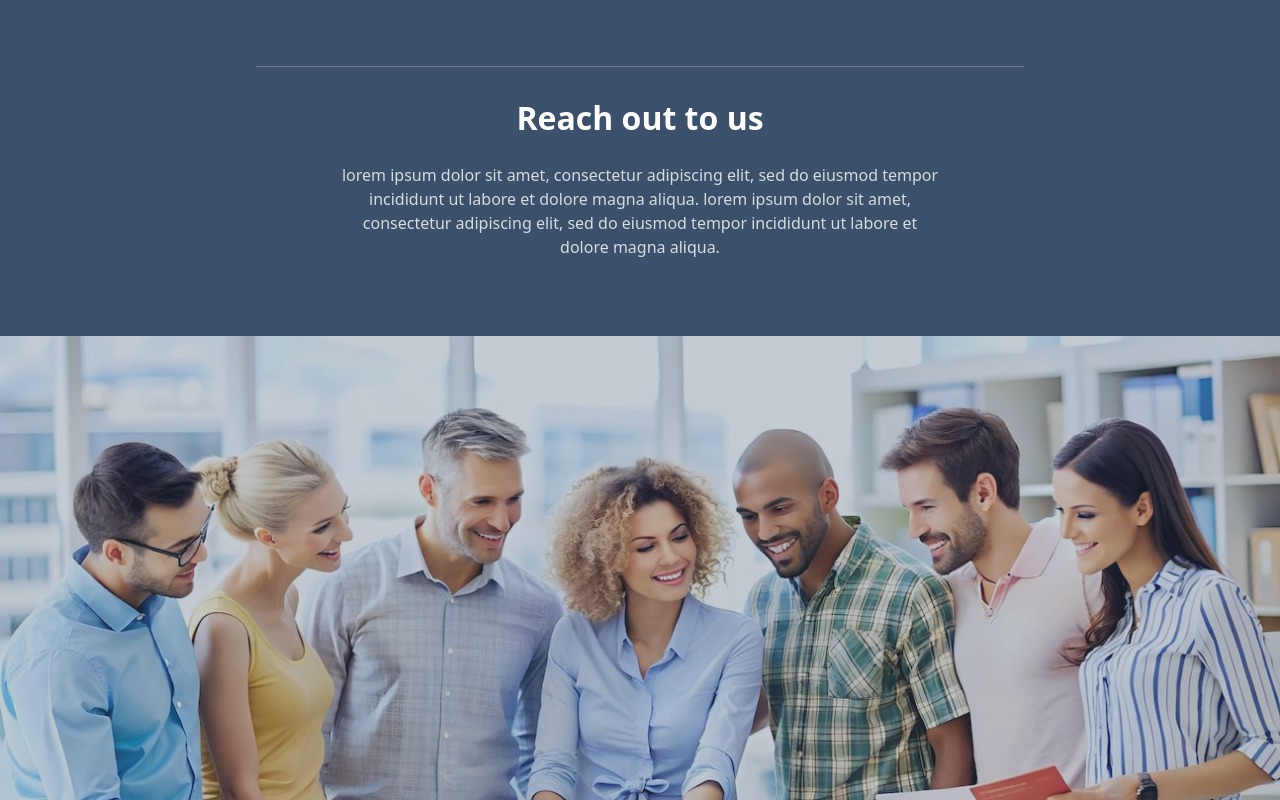
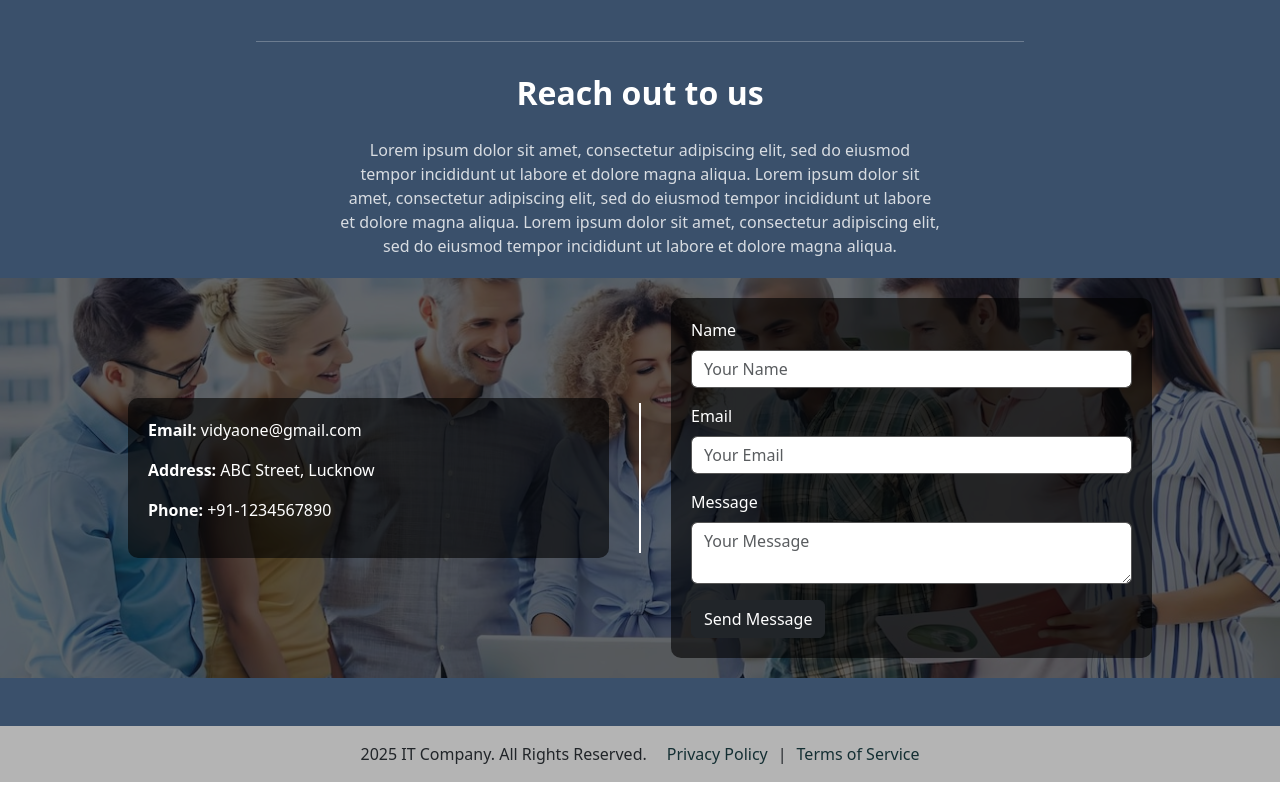
Before and after one commit to kkpathak2000/IT-company-website-Page-React.js, a React (Create React App) app: page / in a window 1280 px wide. Shown: the part 1320-2120 px from the top of the page. Built offline with nearby package versions, Linux system fonts and the light colour scheme.

Commit message:
Refactor contact section layout and styling; enhance image overlay and update text structure

```diff
--- a/src/App.css
+++ b/src/App.css
@@ -18,7 +18,7 @@ body {
     position:fixed !important;
     width: 100%;
     z-index: 1000;
-    border-radius: 5px;
+    border-radius: 2px;
     top: 0;
   }
 
@@ -65,7 +65,7 @@ body {
   position: absolute;
   left: 0;
   top: 0;
-  width: 80%;
+  width: 100%;
   height: 100%;
   background: linear-gradient(to right, rgba(0, 0, 0, 0.98), transparent);
   z-index: 1;
@@ -74,7 +74,7 @@ body {
 .home-text-overlay {
   position: absolute;
   top: 50%;
-  left: 22%;
+  left: 26%;
   transform: translate(-50%, -50%);
   color: white;
   font-size:larger;
@@ -125,22 +125,38 @@ body {
   margin-top: 2%;
 }
 
-  .contact-container {
+.contact-image-container {
+  position: relative;
+  width: 100%;
+  height: 400px;
+}
+
+.contact-image {
+  width: 100%;
+  height: 100%;
+  object-fit: cover;
+  opacity: 0.7;
+}
+
+.contact-overlay {
+  position: absolute;
+  top: 0;
+  left: 0;
+  width: 100%;
+  height: 100%;
   display: flex;
   justify-content: space-between;
   align-items: center;
-    width: 80%;
-    margin: auto;
-    padding-top: 20px;
+  padding: 30px 10%;
+  background: rgba(0, 0, 0, 0.5);
 }
 
 .contact-info {
   text-align: left;
   flex: 1;
-  }
-
-  .contact-info p {
-    margin: 10px 0;
+  background: rgba(0, 0, 0, 0.6);
+  padding: 20px;
+  border-radius: 10px;
 }
 
 .separator {
@@ -153,32 +169,22 @@ body {
 .contact-form {
   flex: 1;
   text-align: left;
+  background: rgba(0, 0, 0, 0.6);
+  padding: 20px;
+  border-radius: 10px;
 }
 
-  .contact-form input, .contact-form textarea {
+.contact-form input,
+.contact-form textarea {
   border: 1px solid #555;
   color: #000;
   background-color: #fff;
 }
 
-  .contact-form input:focus, .contact-form textarea:focus {
+.contact-form input:focus,
+.contact-form textarea:focus {
   border-color: #00bcd4;
   outline: none;
-  }
-
-.contact-image-container {
-  width: 100%;
-  margin: 20px 0;
-  margin-top: 6%;
-}
-
-.contact-image {
-  width: 100%;
-  height: auto;
-  display: block;
-  object-fit: cover;
-  opacity: 0.7;
-  border-radius: 0px;
 }
 
 
@@ -220,7 +226,6 @@ body {
   font-size: 2rem;
   font-weight: bold;
   margin-bottom: 10px;
-  margin-top: 2%;
   text-align: center;
   color: #ffffff;
 }
@@ -260,7 +265,6 @@ body {
 }
 
 .services-footer {
-  /* display: flex; */
   justify-content: center;
   align-items: center;
   color: #ffffff;
--- a/src/components/Contact.js
+++ b/src/components/Contact.js
@@ -7,20 +7,17 @@ const Contact = () => {
     <section id="contact" className="contact-section">
       <hr className="contact-hr" />
 
-      <h2 className="contact-title">
-        Reach out to us
-      </h2>
-
+      <h2 className="contact-title">Reach out to us</h2>
       <p className="contact-subtext">
-        lorem ipsum dolor sit amet, consectetur adipiscing elit, sed do eiusmod tempor incididunt ut labore et dolore magna aliqua.
-        lorem ipsum dolor sit amet, consectetur adipiscing elit, sed do eiusmod tempor incididunt ut labore et dolore magna aliqua.
+        Lorem ipsum dolor sit amet, consectetur adipiscing elit, sed do eiusmod tempor incididunt ut labore et dolore magna aliqua.
+        Lorem ipsum dolor sit amet, consectetur adipiscing elit, sed do eiusmod tempor incididunt ut labore et dolore magna aliqua.
+        Lorem ipsum dolor sit amet, consectetur adipiscing elit, sed do eiusmod tempor incididunt ut labore et dolore magna aliqua.
       </p>
 
       <div className="contact-image-container">
-        <img src={contactImage} alt="Contact Us" className="contact-image"/>
-      </div>
+        <img src={contactImage} alt="Contact Us" className="contact-image" />
 
-      <div className="contact-container">
+        <div className="contact-overlay">
           <div className="contact-info">
             <p><strong>Email:</strong> vidyaone@gmail.com</p>
             <p><strong>Address:</strong> ABC Street, Lucknow</p>
@@ -45,6 +42,7 @@ const Contact = () => {
             <Button dark color='dark'>Send Message</Button>
           </Form>
         </div>
+      </div>
     </section>
   );
 };
```
Also changed, not shown: src/assets/logo.png. Lines whose indentation alone changed are shown as unchanged.
